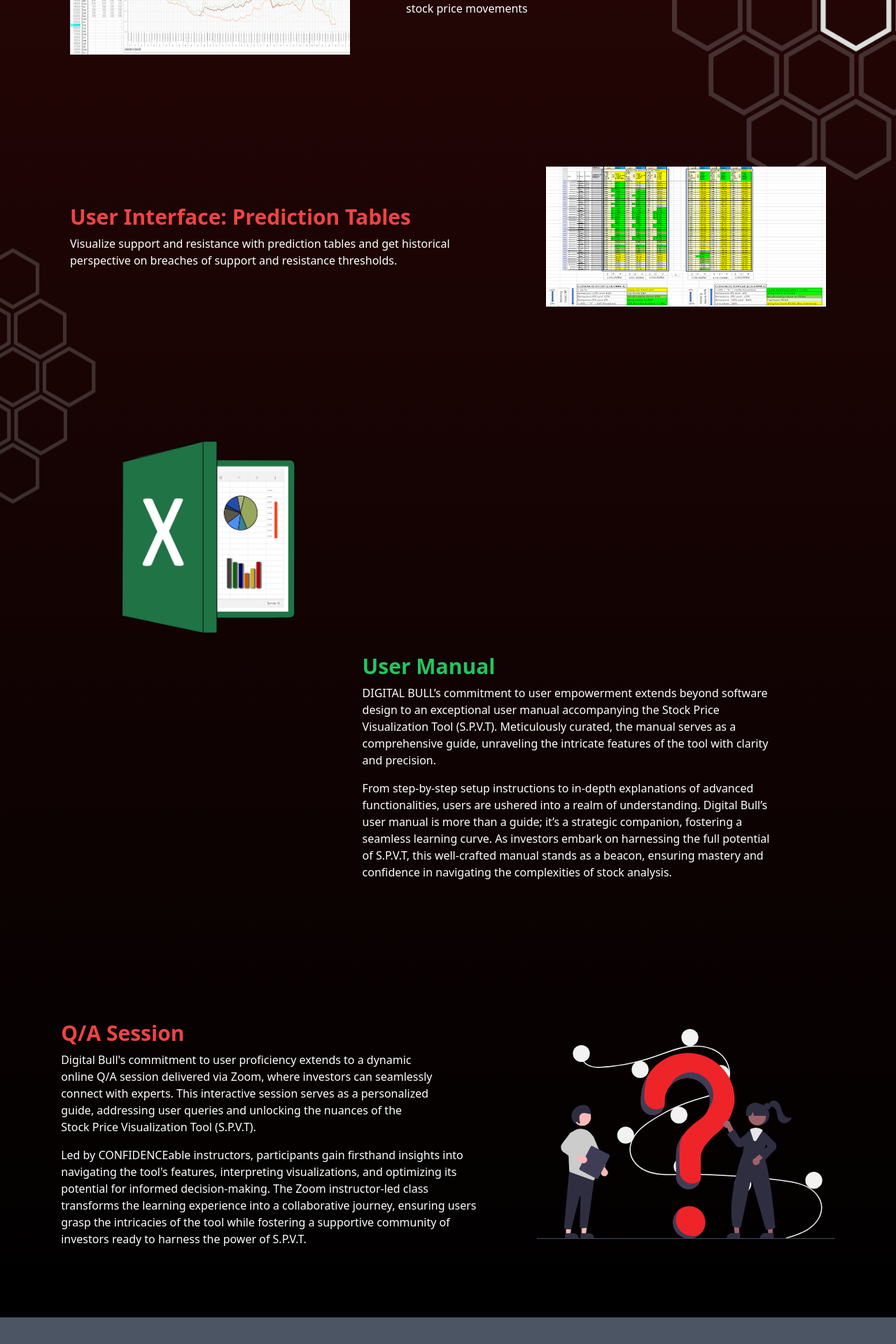
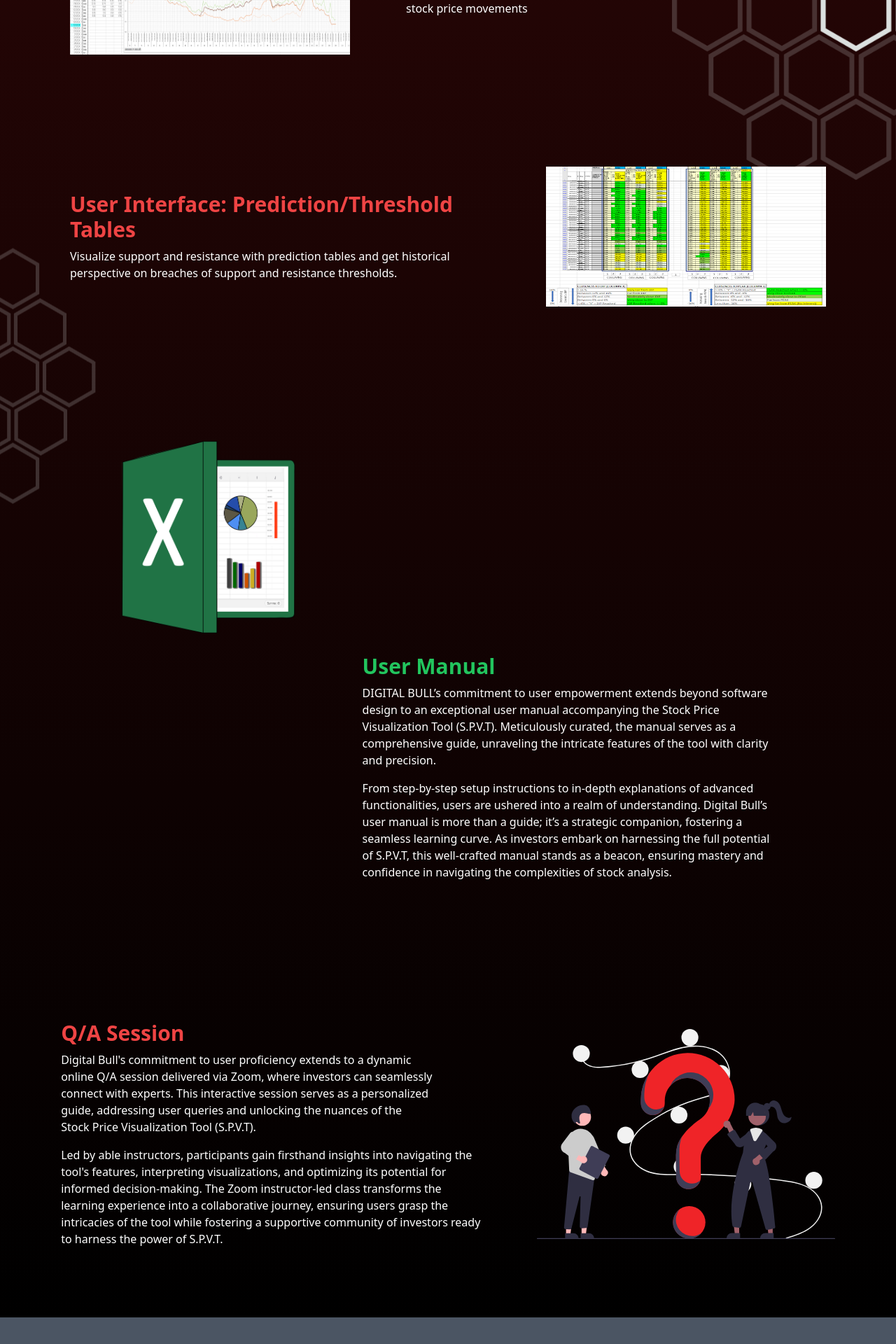
Before and after one commit to Shekinah007/digitalbull, a React (Vite) app: page / in a window 1280 px wide. Shown: the part 2652-4572 px from the top of the page at 70% size. Built offline with nearby package versions, Linux system fonts and the light colour scheme.

Commit message:
Update App.jsx

```diff
--- a/src/App.jsx
+++ b/src/App.jsx
@@ -281,7 +281,7 @@ function App() {
         </div>
         <div className="flex flex-col md:flex-row items-center justify-center gap-10 md:gap-20 md:px-20 ">
           <div className="w-[600px] animate flex flex-col gap-2  max-w-[90vw]">
-            <h2 className="text-3xl font-bold text-red-500">User Interface: Prediction Tables</h2>
+            <h2 className="text-3xl font-bold text-red-500">User Interface: Prediction/Threshold Tables</h2>
             <p className="animate">
               Visualize support and resistance with prediction tables and get historical perspective on
               breaches of support and resistance thresholds.
@@ -340,7 +340,7 @@ function App() {
               </p>
               <img src={questionsImg} className="h-[150px] animate md:hidden left" />
               <p className="animate">
-                Led by CONFIDENCEable instructors, participants gain firsthand insights into
+                Led by able instructors, participants gain firsthand insights into
                 navigating the tool's features, interpreting visualizations, and optimizing
                 its potential for informed decision-making. The Zoom instructor-led class
                 transforms the learning experience into a collaborative journey, ensuring users
```
